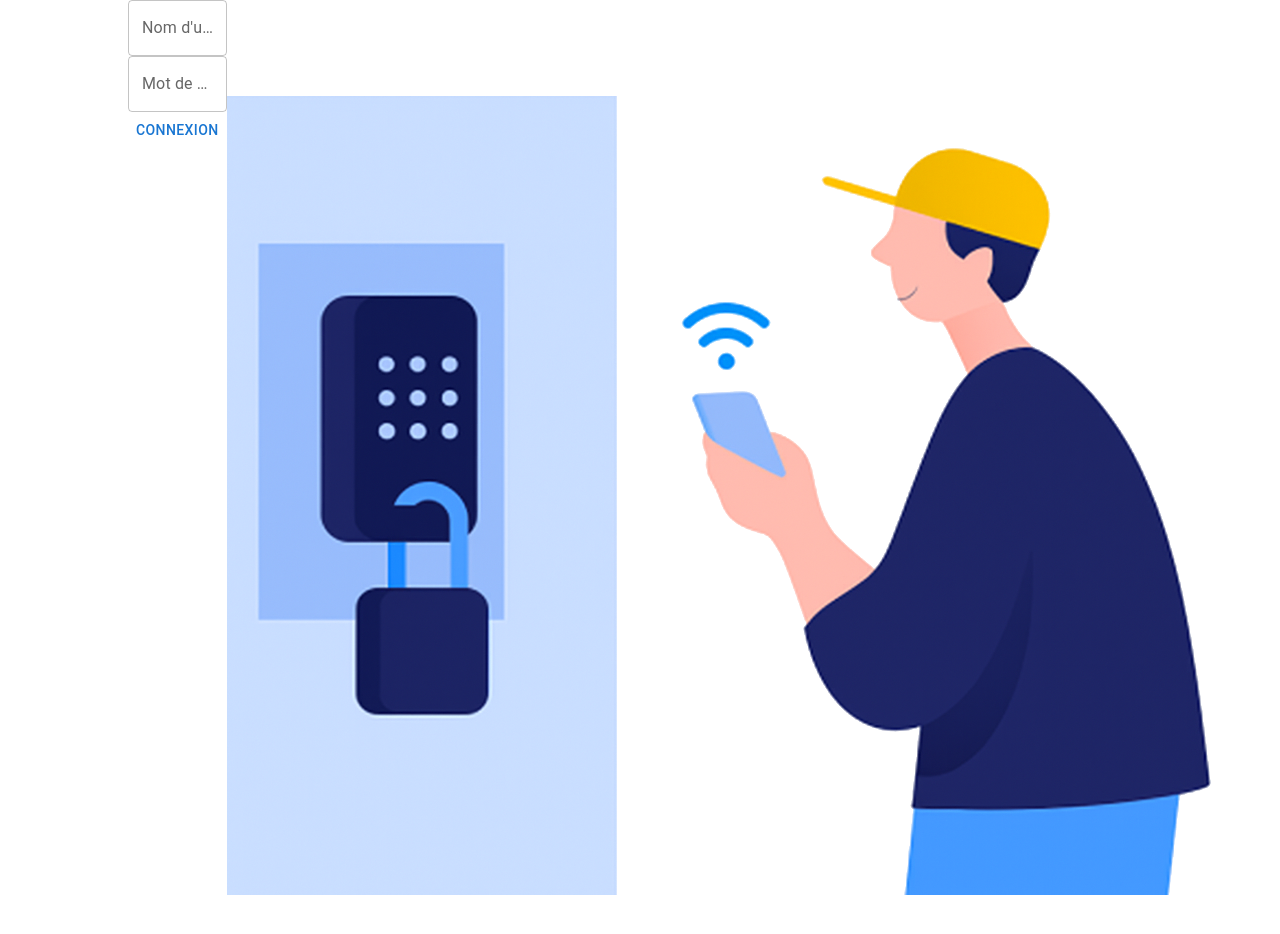
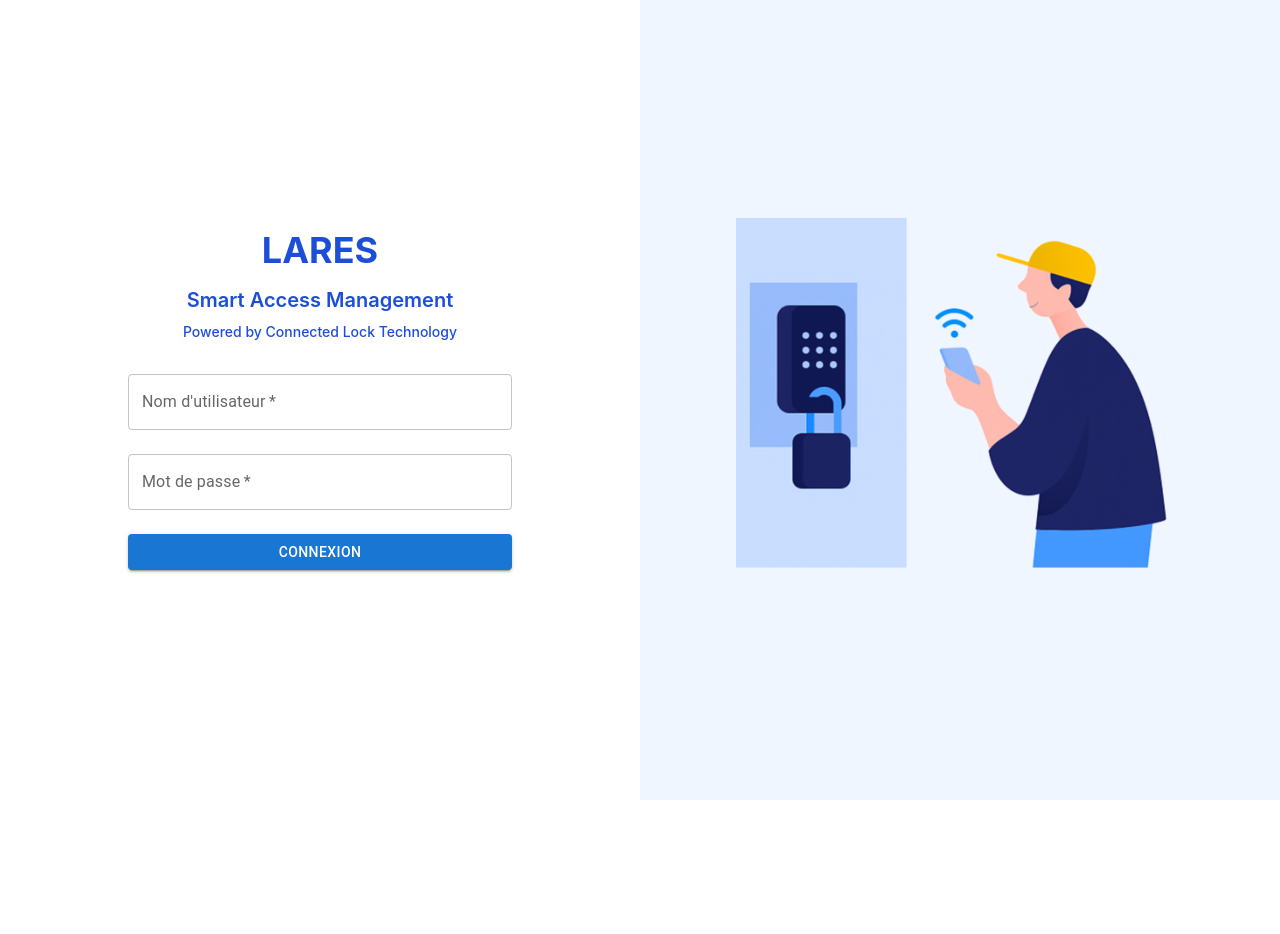
Before and after one commit to Sleeeee/t304-integration, a React (Create React App) app in the folder frontend/: page / in a window 1280 px wide. Shown: the top 934 px of the page. After the commit the page ends 800 px from the top, so only its background shows below. Built offline with nearby package versions, Linux system fonts and the light colour scheme; no server answers.

Commit message:
LARES #11 Mise en page et design du formulaire de connexion, création d'un simple header avec le bouton de déconnexion

```diff
--- a/frontend/src/App.tsx
+++ b/frontend/src/App.tsx
@@ -12,7 +12,7 @@ function App() {
   if (!user) return <Auth />;
 
   return (
-    <div className="App">
+    <div className="App min-h-screen bg-gray-100">
       <Header />
       <Register />
     </div>
--- a/frontend/src/components/Auth.tsx
+++ b/frontend/src/components/Auth.tsx
@@ -11,6 +11,7 @@ const Auth = () => {
     const res = await fetch(`${process.env.REACT_APP_BACKEND_URL}/auth/wlogin/`, {
       method: "POST",
       credentials: "include",
+      headers: { "Content-Type": "application/json" },
       body: JSON.stringify({ username, password }),
     });
 
@@ -24,31 +25,51 @@ const Auth = () => {
   };
 
   return (
-    <div className="w-4/5 flex mx-auto">
-      <form>
+    <div className="flex flex-col md:flex-row min-h-screen">
+      <div className="w-full lg:w-1/2 flex flex-col justify-center items-center px-6 sm:px-12 lg:px-16 py-10">
+        <h1 className="text-3xl sm:text-4xl font-bold text-blue-700 mb-4">
+          LARES
+        </h1>
+        <p className="text-lg sm:text-xl font-semibold text-blue-700 mb-2">
+          Smart Access Management
+        </p>
+        <p className="text-sm sm:text-md font-medium text-blue-700 mb-8">
+          Powered by Connected Lock Technology
+        </p>
+
+        <form onSubmit={login} className="flex flex-col gap-6 w-full max-w-sm">
           <TextField
-          name="username"
             label="Nom d'utilisateur"
+            variant="outlined"
             value={username}
-          onChange={(e) => { setUsername(e.target.value); }}
+            onChange={(e) => setUsername(e.target.value)}
+            fullWidth
             required
           />
 
           <TextField
-          name="password"
             label="Mot de passe"
             type="password"
+            variant="outlined"
             value={password}
-          onChange={(e) => { setPassword(e.target.value); }}
+            onChange={(e) => setPassword(e.target.value)}
+            fullWidth
             required
           />
 
-        <Button type="submit" onClick={login}>
+          <Button type="submit" variant="contained" color="primary" fullWidth>
             Connexion
           </Button>
         </form>
+      </div>
 
-      <img className="w-100" src="hero.png" alt="Homme satisfait de son utilisation du produit Lares" />
+      <div className="w-full lg:w-1/2 bg-blue-50 flex items-center justify-center p-6 sm:p-10">
+        <img
+          src="hero.png"
+          alt="Un client extrêmement satisfait"
+          className="w-full max-w-xs sm:max-w-md"
+        />
+      </div>
     </div>
   );
 };
--- a/frontend/src/components/Header.tsx
+++ b/frontend/src/components/Header.tsx
@@ -19,8 +19,11 @@ const Header = () => {
   };
 
   return (
-    <div>
-      <Button onClick={logout}>
+    <div className="flex justify-end bg-white p-4">
+      <Button
+        variant="contained"
+        onClick={logout}
+      >
         Déconnexion
       </Button>
     </div>
```
Also changed, not shown: frontend/tsconfig.json (+8 -2 lines). Lines whose indentation alone changed are shown as unchanged.
